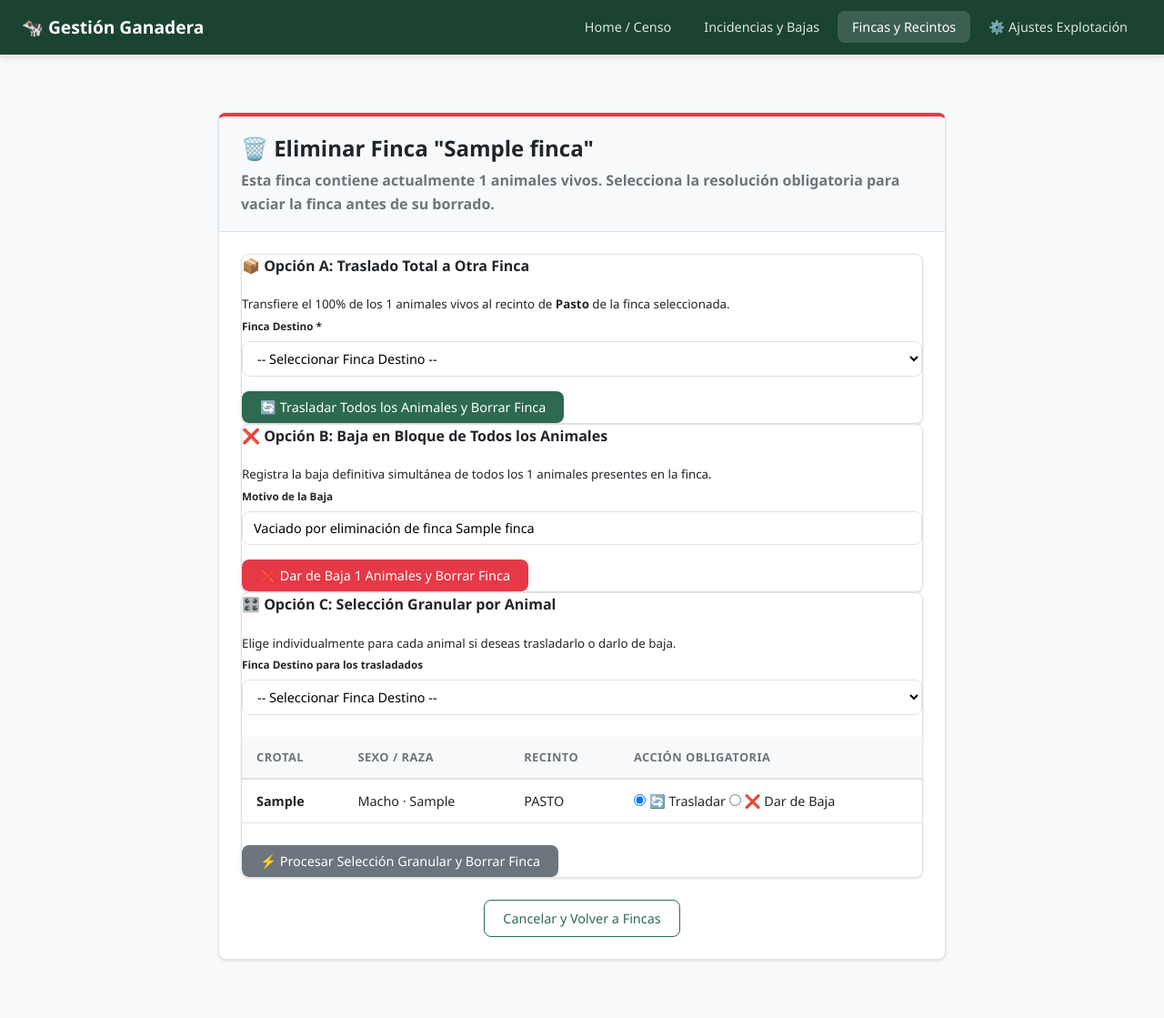
After one commit to TomasCaceresIO/ProyectoFinca, a Django app: page /fincas/1/eliminar/ in a window 1280 px wide. The commit adds this page. Shown: the whole page at 91% size. Run offline with Django 5.2, Linux system fonts and the light colour scheme; tables that the repository leaves empty hold one stand-in row (values such as "Sample post"); some libraries are stand-ins or nearby versions.

Commit message:
feat(fincas-deletion): add finca deletion assistant with total transfer, bulk bajas and granular options

```diff
--- a/ganaderia/models.py
+++ b/ganaderia/models.py
@@ -147,7 +147,9 @@ class Animal(models.Model):
     )
     finca = models.ForeignKey(
         Finca,
-        on_delete=models.CASCADE,
+        null=True,
+        blank=True,
+        on_delete=models.SET_NULL,
         related_name='animales',
         verbose_name='Finca'
     )
--- /dev/null
+++ b/templates/ganaderia/finca_delete_assistant.html
@@ -0,0 +1,125 @@
+{% extends 'base.html' %}
+
+{% block title %}Eliminar Finca {{ finca.nombre }} - Asistente de Vaciado{% endblock %}
+
+{% block content %}
+<div style="max-width: 800px; margin: 2rem auto;">
+    <div class="card" style="border-top: 4px solid var(--color-danger, #ef4444);">
+        <div class="card-header">
+            <h2 class="text-danger">🗑️ Eliminar Finca "{{ finca.nombre }}"</h2>
+            <p class="text-muted" style="margin-top: 0.25rem;">
+                Esta finca contiene actualmente <strong>{{ animales_vivos|length }} animales vivos</strong>. Selecciona la resolución obligatoria para vaciar la finca antes de su borrado.
+            </p>
+        </div>
+        <div class="card-body">
+
+            {% if animales_vivos|length == 0 %}
+            <p>La finca se encuentra completamente vacía de animales activos.</p>
+            <form method="post">
+                {% csrf_token %}
+                <div class="d-flex gap-2 mt-3">
+                    <button type="submit" class="btn btn-danger w-100">🗑️ Confirmar Borrado Definitivo</button>
+                    <a href="{% url 'finca_list' %}" class="btn btn-secondary w-100">Cancelar</a>
+                </div>
+            </form>
+            {% else %}
+
+            <!-- OPCIÓN A: TRASLADO TOTAL -->
+            <div class="card mb-4 p-3 bg-light">
+                <h4 class="text-primary mb-2">📦 Opción A: Traslado Total a Otra Finca</h4>
+                <p><small>Transfiere el 100% de los {{ animales_vivos|length }} animales vivos al recinto de <strong>Pasto</strong> de la finca seleccionada.</small></p>
+
+                <form method="post">
+                    {% csrf_token %}
+                    <input type="hidden" name="opcion" value="opcion_a">
+                    <div class="form-group mb-2">
+                        <label class="form-label"><small>Finca Destino *</small></label>
+                        <select name="finca_destino" class="form-control" required>
+                            <option value="">-- Seleccionar Finca Destino --</option>
+                            {% for f in otras_fincas %}
+                            <option value="{{ f.id }}">{{ f.nombre }}</option>
+                            {% endfor %}
+                        </select>
+                    </div>
+                    <button type="submit" class="btn btn-primary">🔄 Trasladar Todos los Animales y Borrar Finca</button>
+                </form>
+            </div>
+
+            <!-- OPCIÓN B: BAJA EN BLOQUE -->
+            <div class="card mb-4 p-3 bg-light">
+                <h4 class="text-danger mb-2">❌ Opción B: Baja en Bloque de Todos los Animales</h4>
+                <p><small>Registra la baja definitiva simultánea de todos los {{ animales_vivos|length }} animales presentes en la finca.</small></p>
+
+                <form method="post">
+                    {% csrf_token %}
+                    <input type="hidden" name="opcion" value="opcion_b">
+                    <div class="form-group mb-2">
+                        <label class="form-label"><small>Motivo de la Baja</small></label>
+                        <input type="text" name="motivo_baja" class="form-control" value="Vaciado por eliminación de finca {{ finca.nombre }}">
+                    </div>
+                    <button type="submit" class="btn btn-danger">❌ Dar de Baja {{ animales_vivos|length }} Animales y Borrar Finca</button>
+                </form>
+            </div>
+
+            <!-- OPCIÓN C: SELECCIÓN GRANULAR -->
+            <div class="card mb-3 p-3 bg-light">
+                <h4 class="text-secondary mb-2">🎛️ Opción C: Selección Granular por Animal</h4>
+                <p><small>Elige individualmente para cada animal si deseas trasladarlo o darlo de baja.</small></p>
+
+                <form method="post">
+                    {% csrf_token %}
+                    <input type="hidden" name="opcion" value="opcion_c">
+
+                    <div class="form-group mb-3">
+                        <label class="form-label"><small>Finca Destino para los trasladados</small></label>
+                        <select name="finca_destino_c" class="form-control">
+                            <option value="">-- Seleccionar Finca Destino --</option>
+                            {% for f in otras_fincas %}
+                            <option value="{{ f.id }}">{{ f.nombre }}</option>
+                            {% endfor %}
+                        </select>
+                    </div>
+
+                    <div class="table-responsive mb-3">
+                        <table class="table table-sm">
+                            <thead>
+                                <tr>
+                                    <th>Crotal</th>
+                                    <th>Sexo / Raza</th>
+                                    <th>Recinto</th>
+                                    <th>Acción Obligatoria</th>
+                                </tr>
+                            </thead>
+                            <tbody>
+                                {% for a in animales_vivos %}
+                                <tr>
+                                    <td><strong>{{ a.crotal }}</strong></td>
+                                    <td>{{ a.get_sexo_display }} · {{ a.raza }}</td>
+                                    <td>{{ a.sub_ubicacion }}</td>
+                                    <td>
+                                        <label class="mr-3">
+                                            <input type="radio" name="accion_{{ a.pk }}" value="trasladar" checked> 🔄 Trasladar
+                                        </label>
+                                        <label>
+                                            <input type="radio" name="accion_{{ a.pk }}" value="baja"> ❌ Dar de Baja
+                                        </label>
+                                    </td>
+                                </tr>
+                                {% endfor %}
+                            </tbody>
+                        </table>
+                    </div>
+
+                    <button type="submit" class="btn btn-secondary">⚡ Procesar Selección Granular y Borrar Finca</button>
+                </form>
+            </div>
+
+            <div class="mt-3 text-center">
+                <a href="{% url 'finca_list' %}" class="btn btn-outline">Cancelar y Volver a Fincas</a>
+            </div>
+            {% endif %}
+
+        </div>
+    </div>
+</div>
+{% endblock %}
```
Also changed, not shown: ganaderia/tests/test_finca_deletion_and_export.py (added, +105 -0 lines), templates/ganaderia/finca_list.html (+8 -3 lines), ganaderia/migrations/0003_alter_animal_finca.py (added).
